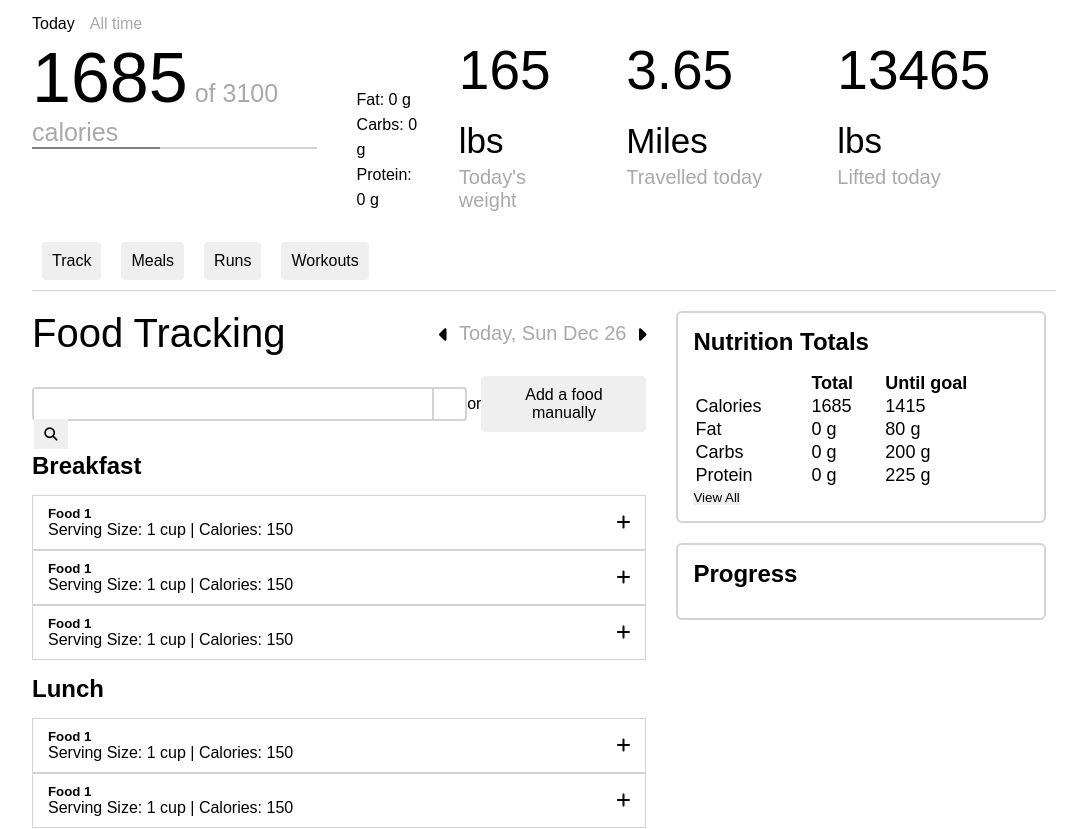
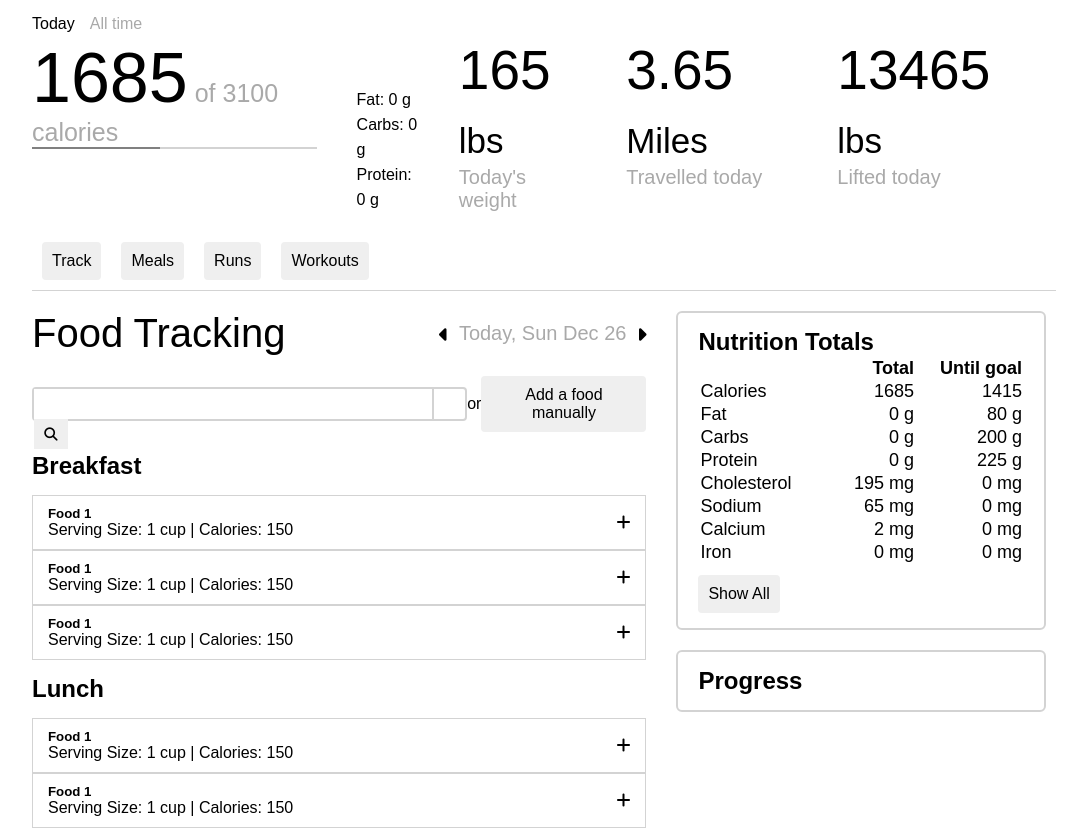
Before and after one commit to mhackmann18/calorie-tracker, a React (Create React App) app: page / in a window 1280 px wide. Shown: the top 829 px of the page, without its empty margins (96-1173 px from the left). Built offline with nearby package versions, Linux system fonts and the light colour scheme; a web font is replaced by a local one.

Commit message:
Completed the  NutritionCard component

```diff
--- a/src/pages/foods/FoodTrackingPage.css
+++ b/src/pages/foods/FoodTrackingPage.css
@@ -47,10 +47,6 @@
   border: 2px solid lightgray;
   border-radius: 6px;
   width: 100%;
-  padding: 15px;
+  padding: 15px 20px;
   margin-bottom: 20px;
 }
-
-.side-card h2 {
-  margin-bottom: 15px;
-}
--- a/src/pages/foods/FoodTrackingPage.js
+++ b/src/pages/foods/FoodTrackingPage.js
@@ -5,6 +5,20 @@ import FoodItem from './FoodItem';
 import NutritionCard from './NutritionCard';
 
 function FoodTrackingPage(){
+  // Dummy values for testing
+  const nutrients = [
+    { name: "Calories", unit: "", consumed: 1685, goal: 3100 },
+    { name: "Fat", unit: "g", consumed: 0, goal: 80 },
+    { name: "Carbs", unit: "g", consumed: 0, goal: 200 },
+    { name: "Protein", unit: "g", consumed: 0, goal: 225 },
+    { name: "Cholesterol", unit: "mg", consumed: 195, goal: 0 },
+    { name: "Sodium", unit: "mg", consumed: 65, goal: 0 },
+    { name: "Calcium", unit: "mg", consumed: 2, goal: 0 },
+    { name: "Iron", unit: "mg", consumed: 0, goal: 0 },
+    { name: "Vitamin A", unit: "mcg", consumed: 10, goal: 0 },
+    { name: "Vitamin C", unit: "mcg", consumed: 0, goal: 0 }
+  ];
+
   return (
     <div id="food-tracking-page">
       <div id="food-tracking-main">
@@ -31,18 +45,7 @@ function FoodTrackingPage(){
         </div>
       </div>
       <div id="food-tracking-cards">
-        <NutritionCard nutrients = {[
-          { name: "Calories", unit: "", consumed: 1685, goal: 3100 },
-          { name: "Fat", unit: "g", consumed: 0, goal: 80 },
-          { name: "Carbs", unit: "g", consumed: 0, goal: 200 },
-          { name: "Protein", unit: "g", consumed: 0, goal: 225 },
-          { name: "Cholesterol", unit: "mg", consumed: 195, goal: 0 },
-          { name: "Sodium", unit: "mg", consumed: 65, goal: 0 },
-          { name: "Calcium", unit: "mg", consumed: 2, goal: 0 },
-          { name: "Iron", unit: "mg", consumed: 0, goal: 0 },
-          { name: "Vitamin A", unit: "mcg", consumed: 10, goal: 0 },
-          { name: "Vitamin C", unit: "mcg", consumed: 0, goal: 0 }
-        ]}/>
+        <NutritionCard nutrients={nutrients}/>
         <div className="side-card">
           <h2>Progress</h2>
         </div>
--- a/src/pages/foods/NutritionCard.css
+++ b/src/pages/foods/NutritionCard.css
@@ -1,9 +1,27 @@
-#food-tracking-nutrition-table {
+#nutrition-card table {
   width: 100%;
   font-size: 18px;
+  margin-bottom: 10px;
 }
 
-#food-tracking-nutrition-table th {
+#nutrition-card table th {
   text-align: left;
   font-weight: 600;
 }
+
+#nutrition-card table td {
+  width: 33%;
+}
+
+#nutrition-card table tr td:nth-child(n+2),
+#nutrition-card table tr th:nth-child(n+2) {
+  text-align: right;
+}
+
+#nutrition-card button {
+  font-size: 16px;
+  border: none;
+  padding: 10px;
+  font-size: 16px;
+  border-radius: 4px;
+}
--- a/src/pages/foods/NutritionCard.js
+++ b/src/pages/foods/NutritionCard.js
@@ -4,31 +4,14 @@ import './NutritionCard.css';
 function NutritionCard(props){
 
   const [expanded, setExpanded] = useState(false);
+  const defaultNumRows = 8;
 
-  let tableRows = [];
+  function getTableRows(n){
+    let rows = [];
 
-  for(let i = 0; i < 4; ++i){
-    const { name, unit, consumed, goal } = props.nutrients[i];
-    tableRows.push(
-      <tr key={i}>
-        <td>{name}</td>
-        <td>{consumed} {unit}</td>
-        <td>{goal ? goal - consumed : 0} {unit}</td>
-      </tr>
-    );
-  }
-
-  function handleClick(){
-    tableRows = [];
-    let numRows = 4;
-
-    if(!expanded){
-      numRows = props.nutrients.length;
-    }
-
-    for(let i = 0; i < numRows; ++i){
+    for(let i = 0; i < n; ++i){
       const { name, unit, consumed, goal } = props.nutrients[i];
-      tableRows.push(
+      rows.push(
         <tr key={i}>
           <td>{name}</td>
           <td>{consumed} {unit}</td>
@@ -37,23 +20,27 @@ function NutritionCard(props){
       );
     }
 
+    return rows;
+  }
+
+  function handleClick(){
     expanded ? setExpanded(false) : setExpanded(true);
   }
 
   return (
-    <div className="side-card">
+    <div id="nutrition-card" className="side-card">
       <h2>Nutrition Totals</h2>
-      <table id="food-tracking-nutrition-table">
+      <table>
         <tbody>
           <tr>
             <th></th>
             <th>Total</th>
             <th>Until goal</th>
           </tr>
-          {tableRows}
+          {expanded ? getTableRows(props.nutrients.length) : getTableRows(defaultNumRows)}
         </tbody>
       </table>
-      <button onClick={handleClick}>{expanded ? "View Less" : "View All"}</button>
+      <button onClick={handleClick}>{expanded ? "Show Less" : "Show All"}</button>
     </div>
   );
 }
```
